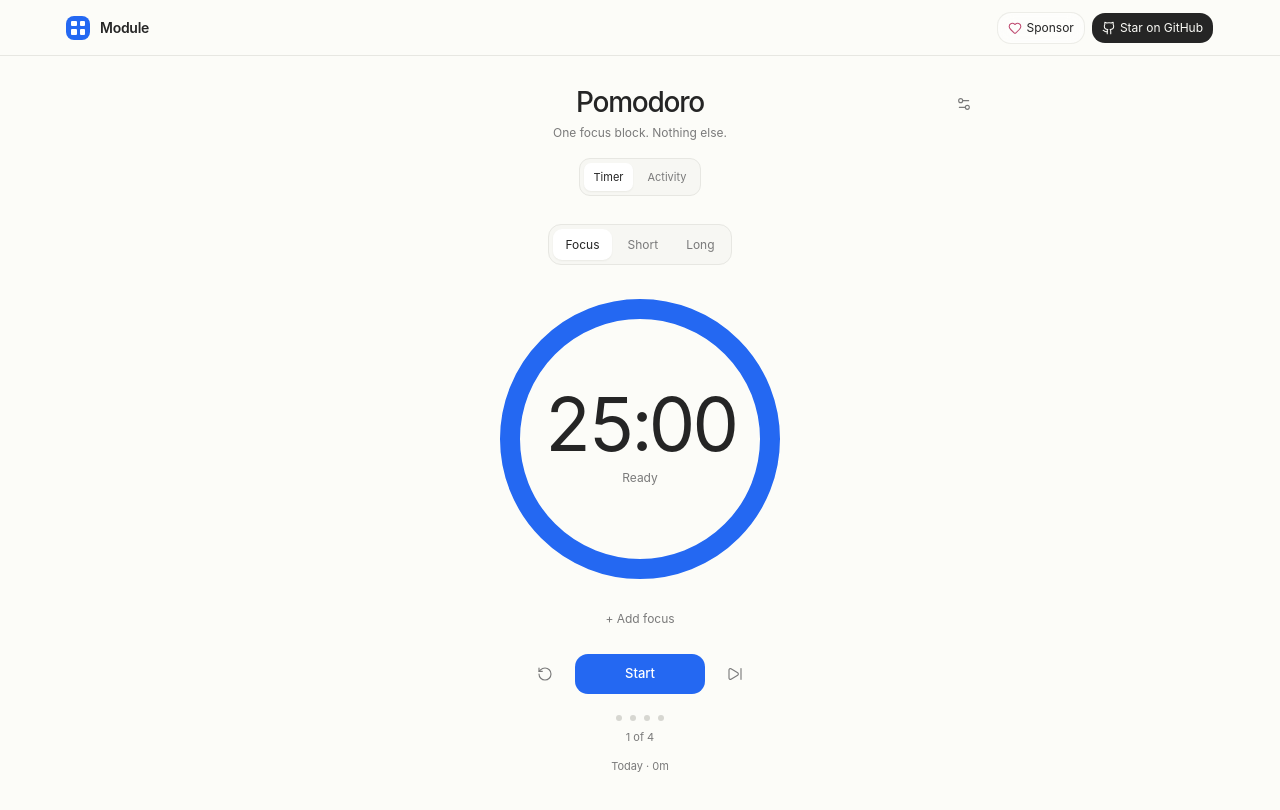
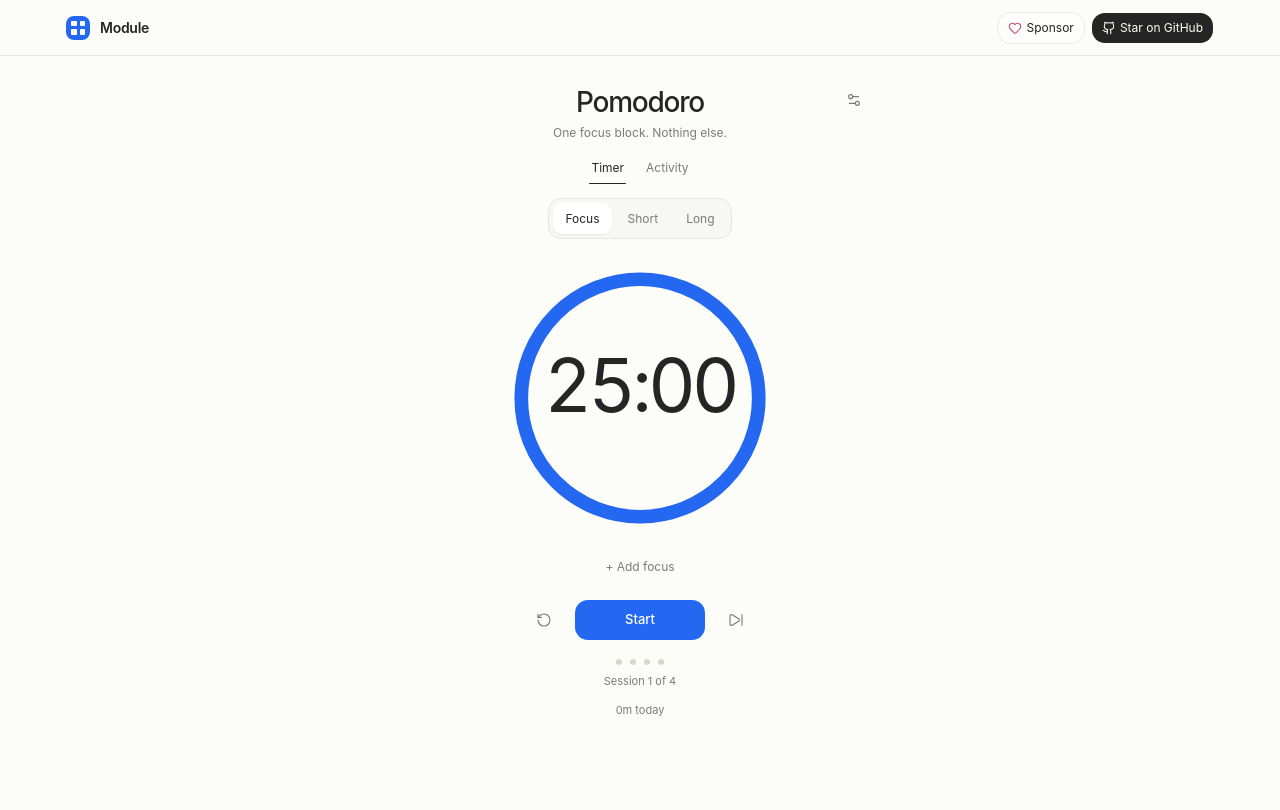
Before and after one commit to howlil/modu-app, a SvelteKit app: page /pomodoro in a window 1280 px wide. Shown: the top 810 px of the page. Built offline with nearby package versions, Linux system fonts and the light colour scheme.

Commit message:
style: polish pomodoro timer hierarchy

```diff
--- a/src/routes/pomodoro/+page.svelte
+++ b/src/routes/pomodoro/+page.svelte
@@ -762,22 +762,21 @@
   class="mx-auto min-h-[calc(100vh-68px)] w-full max-w-[920px] px-2 pb-14 pt-5 max-[700px]:pt-2.5"
   style={`--pomodoro-accent: ${modeMeta.accent}; --pomodoro-soft: ${modeMeta.soft};`}
 >
-  <div class="relative mx-auto mb-7 w-full max-w-[680px] text-center">
+  <div class="relative mx-auto mb-4 w-full max-w-[460px] text-center">
     <h1 class="m-0 text-[28px] font-[500] leading-none tracking-[-0.045em]">Pomodoro</h1>
     <p class="mt-2 text-[12px] font-normal text-muted-foreground">
       {activeView === 'timer' ? modeMeta.copy : 'Focus time, goals, and session history.'}
     </p>
 
-    <div class="mt-4 flex justify-center">
-      <div class="flex items-center gap-1 rounded-[11px] border bg-muted p-1">
+    <div class="mt-3 flex justify-center gap-[18px]">
       {#each ['timer', 'activity'] as view}
         {@const typedView = view as PomodoroView}
         <button
           type="button"
           class={[
-              'h-7 rounded-[7px] px-2.5 text-[11px] font-normal transition',
+            'relative h-7 px-0.5 text-[12px] font-normal transition',
             activeView === typedView
-                ? 'bg-card text-foreground shadow-[0_1px_2px_rgba(26,26,23,0.06)]'
+              ? 'text-foreground after:absolute after:inset-x-0 after:-bottom-0.5 after:h-px after:rounded-full after:bg-foreground'
               : 'text-muted-foreground hover:text-foreground'
           ]}
           onclick={() => (activeView = typedView)}
@@ -786,13 +785,12 @@
         </button>
       {/each}
     </div>
-    </div>
 
     {#if activeView === 'timer'}
       <Button
         variant="ghost"
         size="icon-sm"
-        class="absolute right-0 top-0 rounded-lg text-muted-foreground max-[520px]:right-1"
+        class="absolute right-0 -top-1 rounded-lg text-muted-foreground max-[520px]:right-1"
         aria-label="Pomodoro settings"
         title="Settings"
         onclick={() => (settingsOpen = true)}
@@ -805,7 +803,7 @@
   {#if activeView === 'timer'}
     <div class="mx-auto flex max-w-[680px] flex-col items-center text-center">
       <div
-        class="mb-6 flex items-center gap-1 rounded-[13px] border bg-muted p-1"
+        class="mb-[22px] flex items-center gap-1 rounded-[13px] border bg-muted p-1"
         role="tablist"
         aria-label="Timer mode"
       >
@@ -828,16 +826,16 @@
         {/each}
       </div>
 
-      <div class="relative size-[min(70vw,300px)]">
+      <div class="relative size-[min(72vw,274px)]">
         <svg class="size-full -rotate-90" viewBox="0 0 120 120" aria-hidden="true">
-          <circle cx="60" cy="60" r={RADIUS} fill="none" stroke="var(--muted)" stroke-opacity="0.12" stroke-width="8" />
+          <circle cx="60" cy="60" r={RADIUS} fill="none" stroke="var(--muted)" stroke-opacity="0.12" stroke-width="6" />
           <circle
             cx="60"
             cy="60"
             r={RADIUS}
             fill="none"
             stroke="var(--pomodoro-accent)"
-            stroke-width="8"
+            stroke-width="6"
             stroke-linecap="round"
             stroke-dasharray={CIRCUMFERENCE}
             stroke-dashoffset={progressOffset}
@@ -849,7 +847,7 @@
           <div class="text-[clamp(56px,8vw,74px)] font-[410] leading-[0.9] tracking-[-0.055em] tabular-nums">
             {formattedTime}
           </div>
-          <div class="mt-3 text-[12px] font-normal text-muted-foreground">
+          <div class="mt-2.5 min-h-[15px] text-[11px] font-normal text-muted-foreground">
             {timer.status === 'running'
               ? modeMeta.label
               : timer.status === 'paused'
@@ -858,13 +856,13 @@
                   ? 'Overtime'
                   : timer.status === 'complete'
                     ? 'Complete'
-                    : 'Ready'}
+                    : ''}
           </div>
         </div>
       </div>
 
       {#if timer.mode === 'focus'}
-        <div class="mt-3 grid min-h-9 w-full max-w-[360px] place-items-center">
+        <div class="mt-3.5 grid min-h-9 w-full max-w-[330px] place-items-center">
           {#if focusEditing}
             <input
               bind:this={focusInput}
@@ -906,7 +904,7 @@
         </div>
       {/if}
 
-      <div class="mt-4 flex items-center justify-center gap-2.5">
+      <div class="mt-3.5 flex items-center justify-center gap-[11px]">
         <Button variant="ghost" size="icon" class="size-[38px] rounded-[10px] text-muted-foreground" aria-label="Reset timer" title="Reset (R)" onclick={handleReset}>
           <RotateCcw class="size-4" strokeWidth={1.7} />
         </Button>
@@ -920,7 +918,7 @@
         </Button>
       </div>
 
-      <div class="mt-5">
+      <div class="mt-[18px]">
         <div class="flex items-center justify-center gap-2" aria-label="Focus cycle">
           {#each [0, 1, 2, 3] as index}
             <span class="size-1.5 rounded-full transition-colors" style={`background: ${index < timer.completedFocus ? modeMeta.accent : '#d7d7d1'};`}></span>
@@ -928,7 +926,7 @@
         </div>
 
         <div class="mt-2 text-[11px] font-normal text-muted-foreground">
-          {timer.completedFocus >= 4 ? 'Long break next' : `${Math.min(timer.completedFocus + 1, 4)} of 4`}
+          {timer.completedFocus >= 4 ? 'Long break next' : `Session ${Math.min(timer.completedFocus + 1, 4)} of 4`}
         </div>
 
         <button
@@ -936,7 +934,7 @@
           class="mt-2 rounded-lg px-2 py-1 text-[11px] font-normal text-muted-foreground transition hover:bg-muted hover:text-foreground"
           onclick={() => (activeView = 'activity')}
         >
-          Today · {formatFocusTotal(todayFocusMs)}
+          {formatFocusTotal(todayFocusMs)} today
         </button>
       </div>
 
```
Lines whose indentation alone changed are shown as unchanged.
